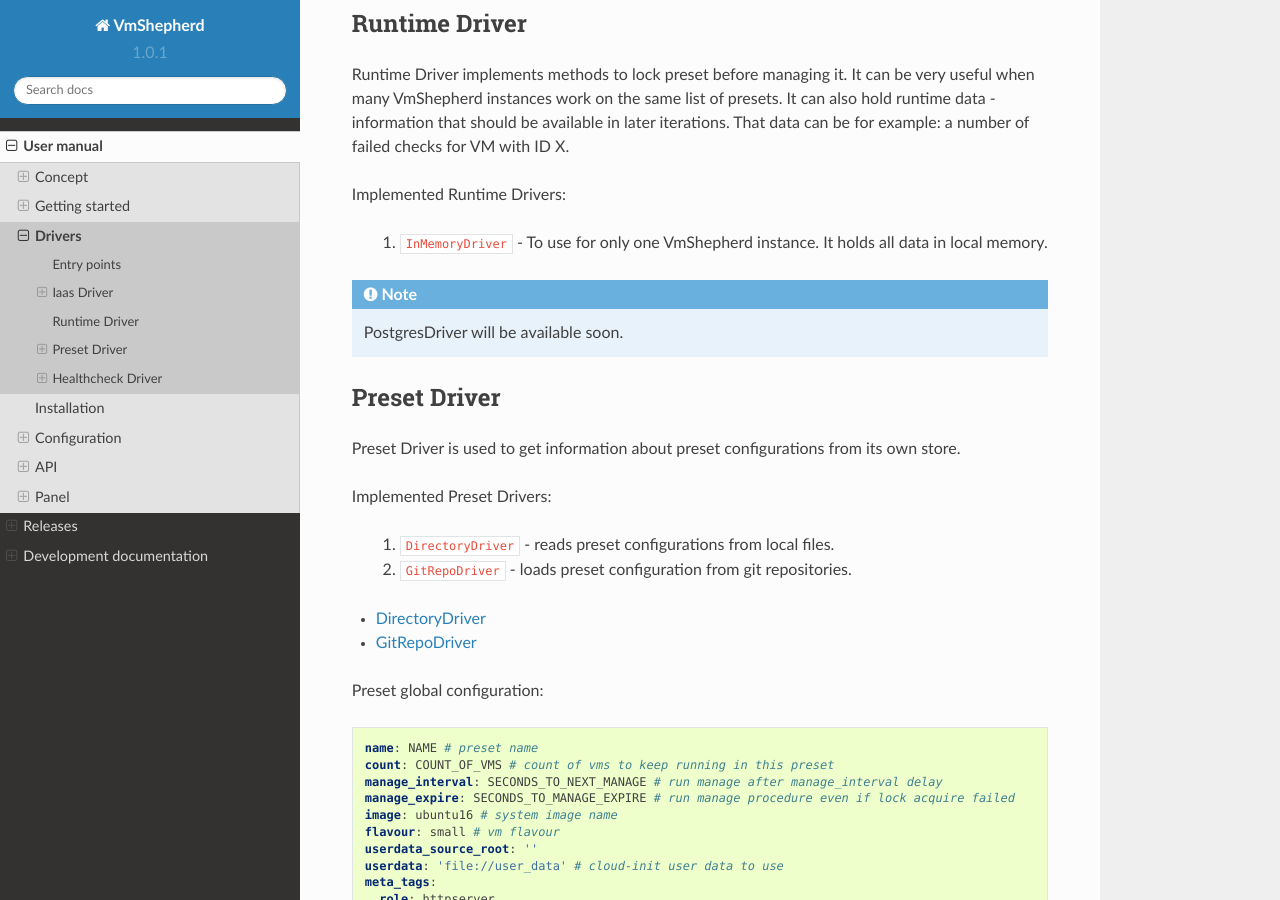
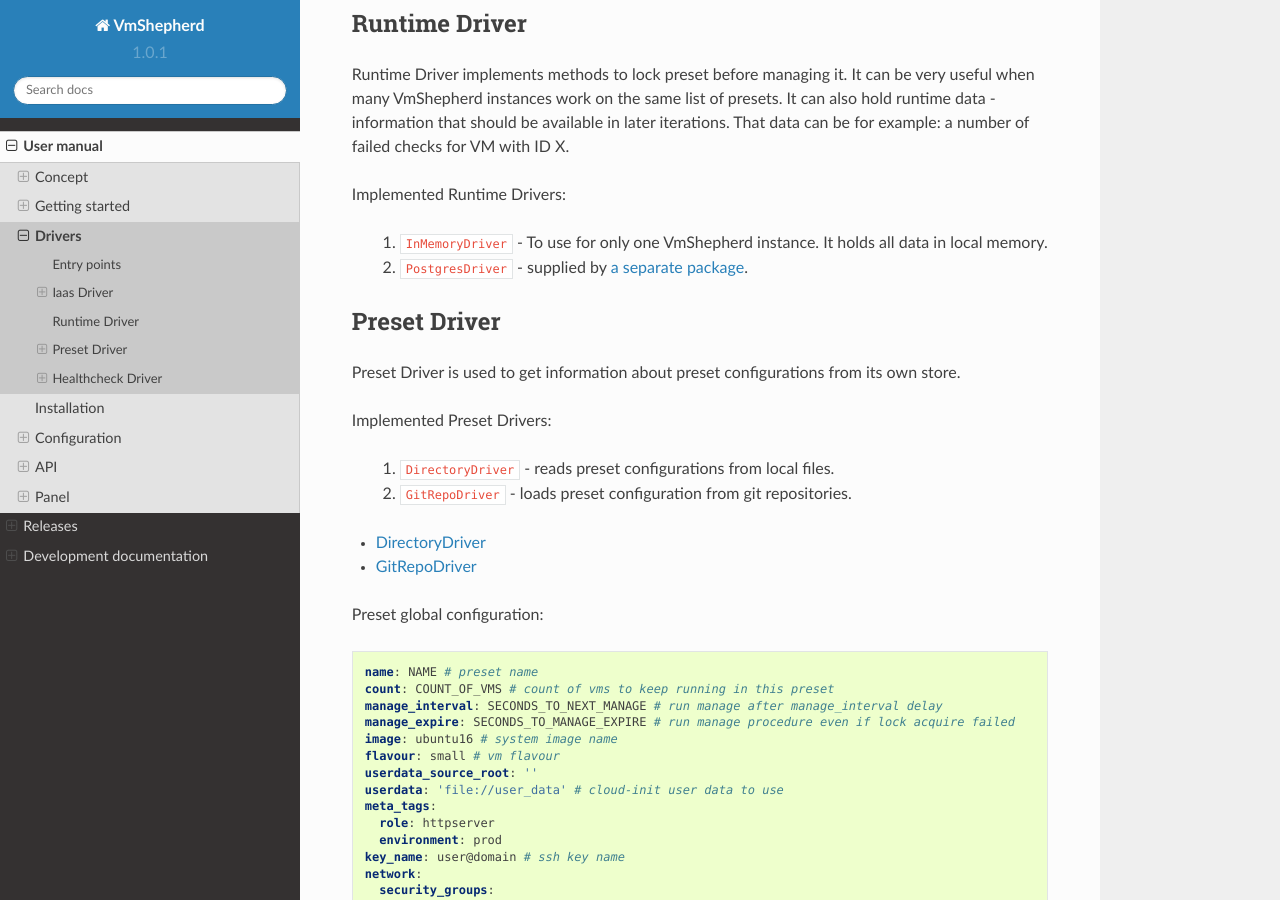
Before and after one commit to DreamLab/VmShepherd, a Sphinx documentation site: the page built from docs/user/drivers/index.rst, in a window 1280 px wide and 900 px high, scrolled down 1110 px. Built offline with Sphinx 7.4.7 and the Read the Docs theme 2.0.0, drawn with Linux system fonts in a browser that asks for light colours.

Commit message:
Add PostgresDriver info

```diff
--- a/docs/user/drivers/index.rst
+++ b/docs/user/drivers/index.rst
@@ -55,10 +55,7 @@
 Implemented Runtime Drivers:
 
     1. ``InMemoryDriver`` - To use for only one VmShepherd instance. It holds all data in local memory.
-
-.. note::
-
-   PostgresDriver will be available soon.
+    2. ``PostgresDriver`` - supplied by `a separate package <https://github.com/DreamLab/vmshepherd-runtime-postgres-driver>`_.
 
 
 Preset Driver
```
